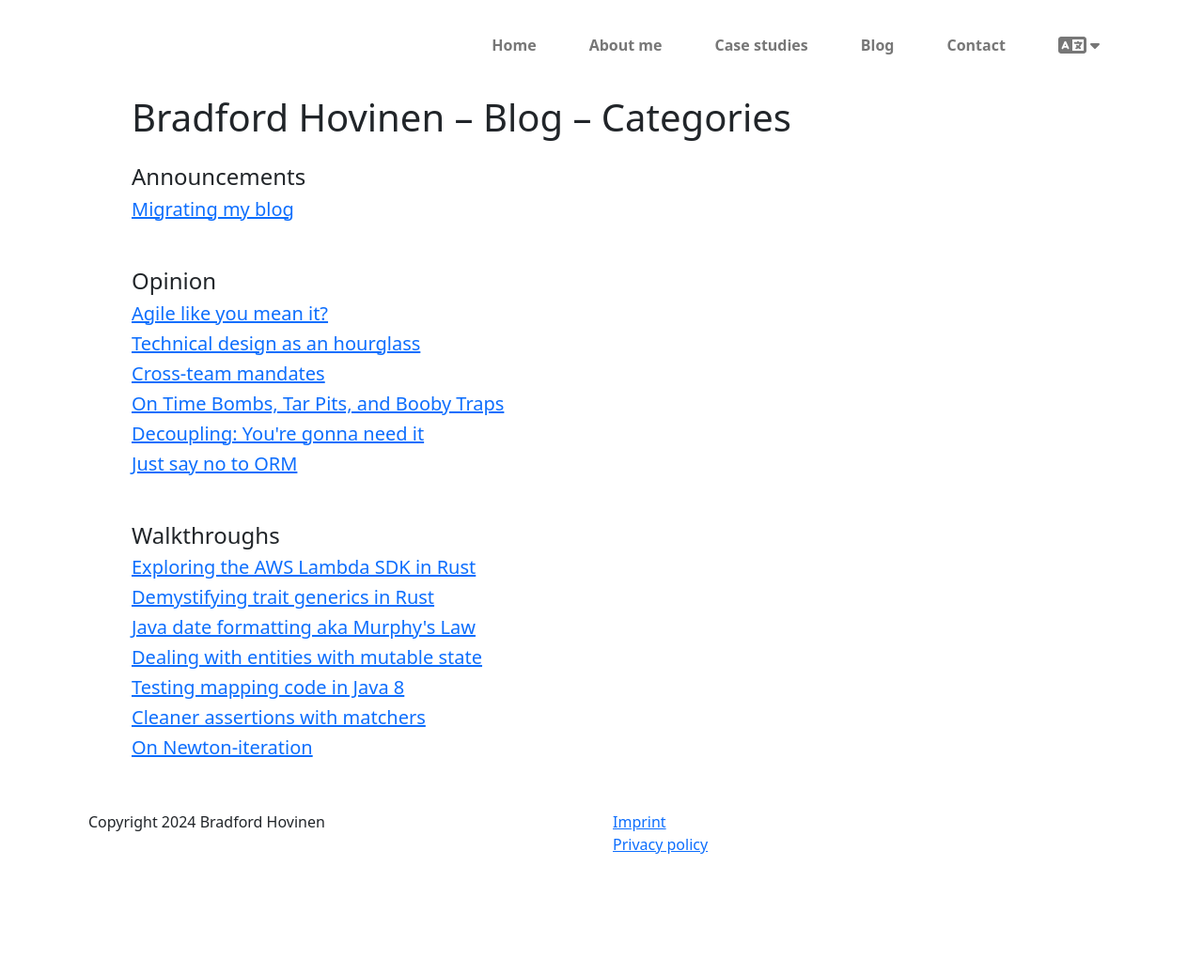
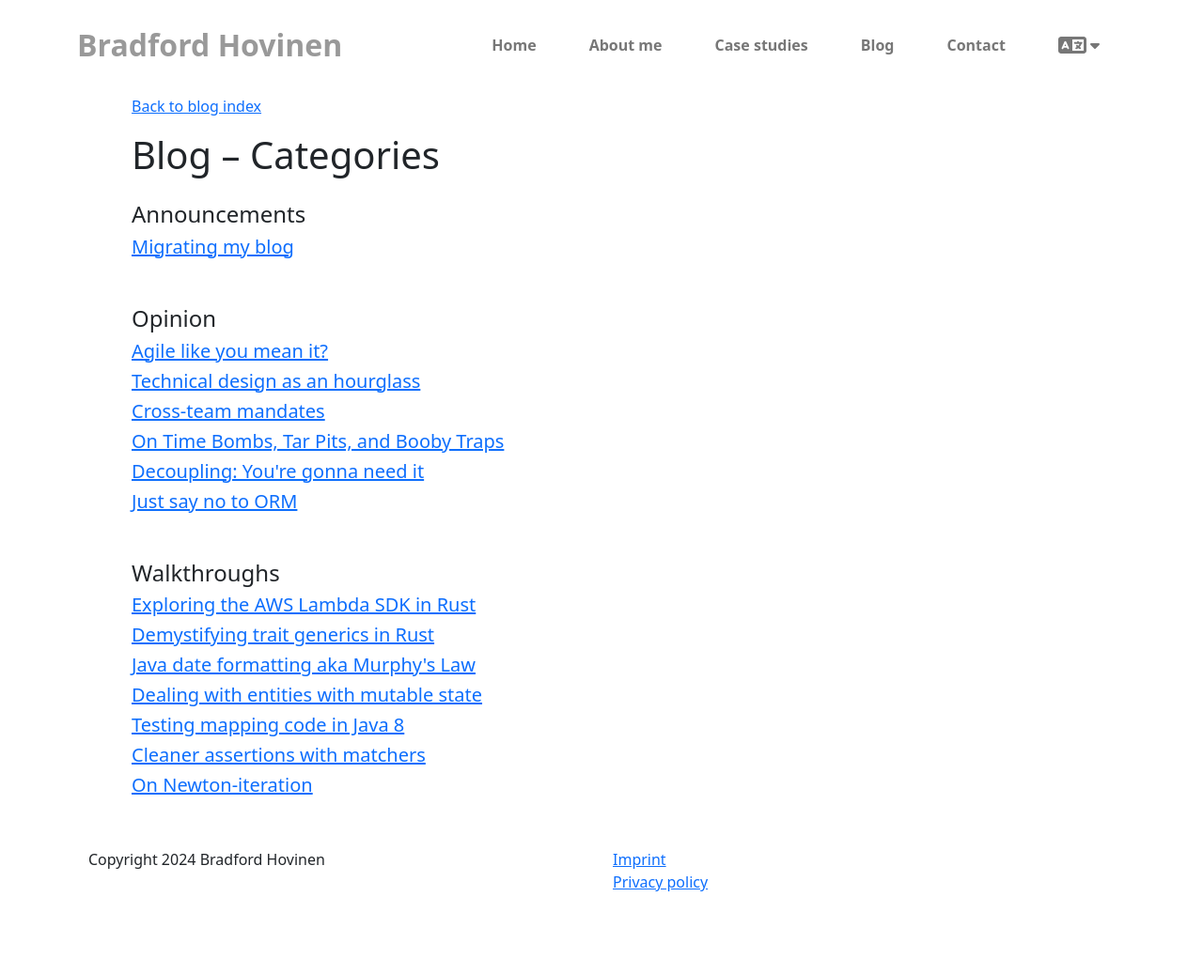
Before and after one commit to hovinen-tech/hovinen-tech.github.io, a Jekyll site: the page built from categories.html, in a window 1280 px wide. Shown: the whole page at 94% size. Built offline with Jekyll 4.4.1, drawn with Linux system fonts in a browser that asks for light colours; comment, search, counter and statistics services are not loaded; before the commit the page ends 997 px from its top, so only the background shows below that.

Commit message:
Put my name in the top banner

```diff
--- a/_includes/navbar.html
+++ b/_includes/navbar.html
@@ -1,4 +1,7 @@
 <nav class="navbar navbar-expand-lg navbar-default">
+  {% if include.current_page != "index" %}
+  <span class="banner-name d-none d-lg-block">Bradford Hovinen</span>
+  {% endif %}
   <button class="navbar-toggler d-lg-none" type="button" data-bs-toggle="collapse" data-bs-target="#mainNavigation" aria-controls="mainNavigation" aria-expanded="false" aria-label="Toggle navigation">
     <span class="navbar-toggler-icon"></span>
   </button>
--- a/_layouts/post.html
+++ b/_layouts/post.html
@@ -12,7 +12,7 @@
       <p><a href="/blog/">Back to blog index</a></p>
 
       <h1>{{ page.title }}</h1>
-      <p class="page-date"><i>Bradford Hovinen | {{ page.date | date_to_long_string }}</i></p>
+      <p class="page-date"><i>{{ page.date | date_to_long_string }}</i></p>
 
       <main role="main" class="container">
         <div id="post">
--- a/blog.html
+++ b/blog.html
@@ -10,7 +10,7 @@ permalink: /blog/
     {% include navbar.html current_page="blog" %}
 
     <main role="main" class="container blog-container">
-      <h1>Bradford Hovinen &ndash; Blog</h1>
+      <h1><span class="d-lg-none">Bradford Hovinen &ndash;</span> Blog</h1>
 
       <section id="content" class="section">
         {% for post in site.posts %}
--- a/categories.html
+++ b/categories.html
@@ -10,7 +10,9 @@ permalink: /blog/categories/
     {% include navbar.html %}
 
     <main role="main" class="container blog-container">
-      <h1>Bradford Hovinen &ndash; Blog &ndash; Categories</h1>
+      <p><a href="/blog/">Back to blog index</a></p>
+
+      <h1>Blog &ndash; Categories</h1>
 
       <section id="content" class="section">
 			  {% capture categories %}
--- a/css/main-navigation.scss
+++ b/css/main-navigation.scss
@@ -1,5 +1,11 @@
 ---
 ---
+
+.banner-name {
+    color: #999;
+    font-size: xx-large;
+    font-weight: bold;
+}
 
 #mainNavigation {
     justify-content: flex-end;
--- a/tags.html
+++ b/tags.html
@@ -10,6 +10,8 @@ permalink: /blog/tags/
     {% include navbar.html %}
 
     <main role="main" class="container blog-container">
+      <p><a href="/blog/">Back to blog index</a></p>
+
       <h1>Blog &ndash; Tags</h1>
 
       <section id="content" class="section">
```
